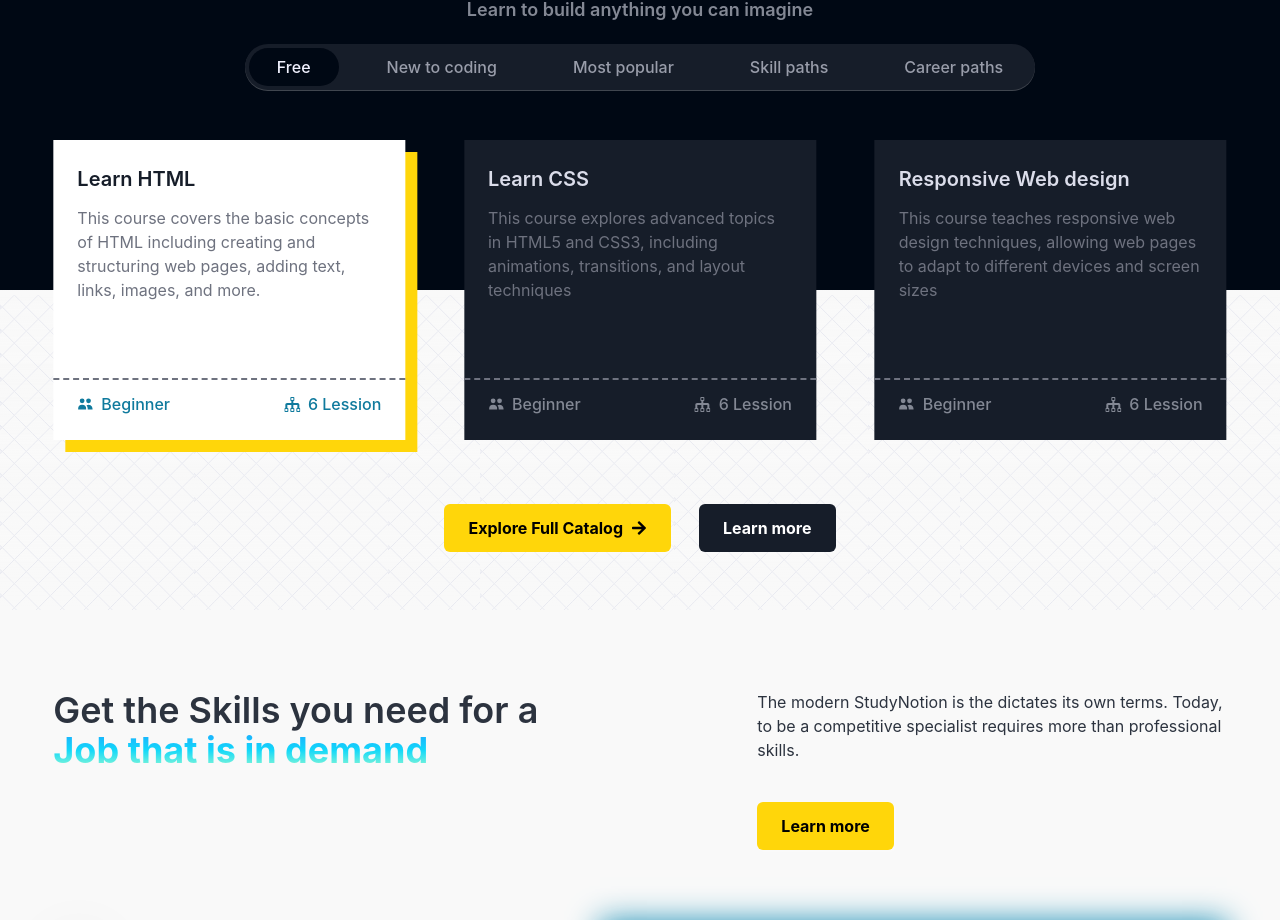
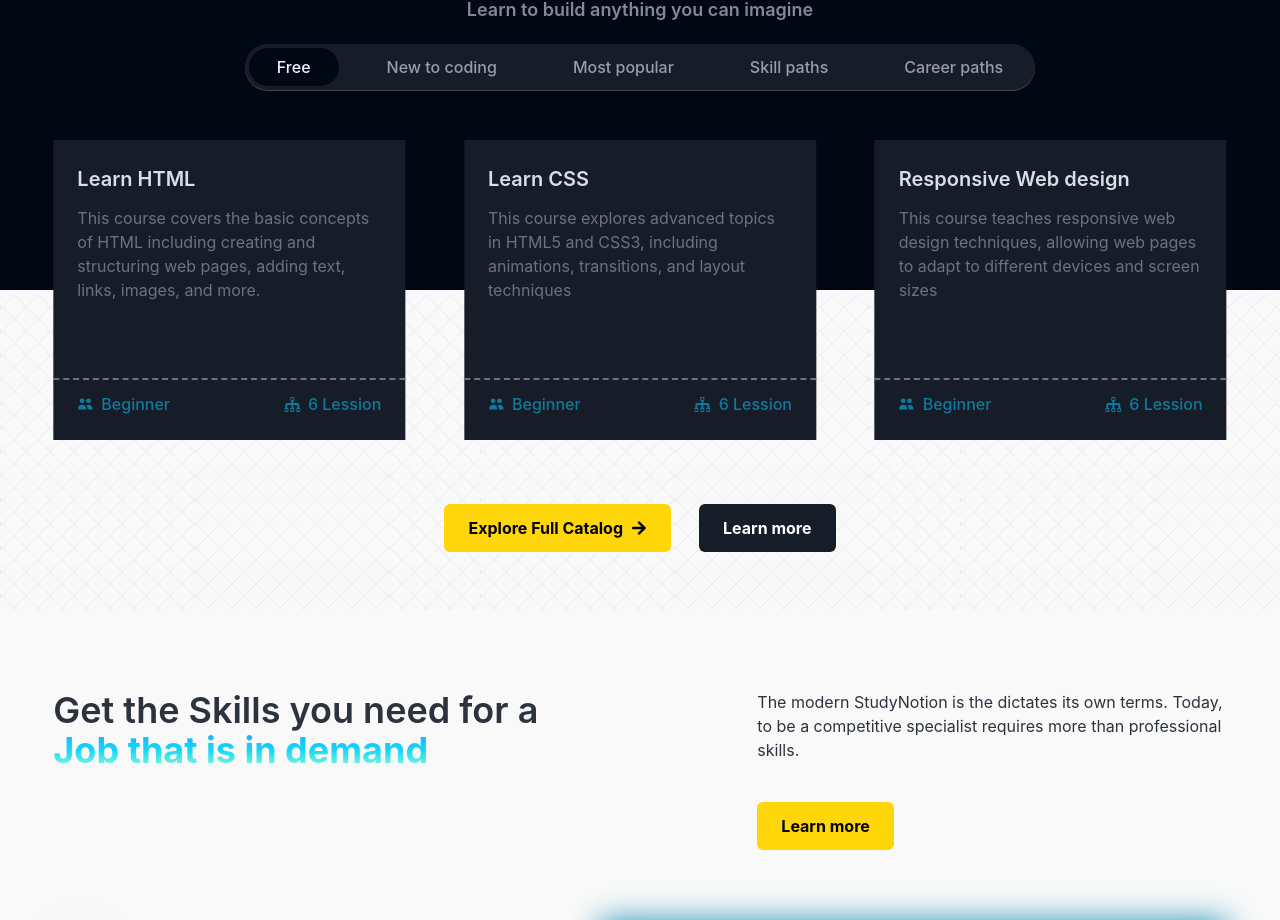
Before and after one commit to Yash-TheCODER/O-1-Academy-X, a React (Create React App) app: page / in a window 1280 px wide. Shown: the part 1756-2676 px from the top of the page. Built offline with nearby package versions, Linux system fonts and the light colour scheme; no server answers.

Commit message:
Added media query and transitions.

```diff
--- a/package.json
+++ b/package.json
@@ -5,6 +5,7 @@
   "dependencies": {
     "@ramonak/react-progress-bar": "^5.2.0",
     "@reduxjs/toolkit": "^2.2.6",
+    "aos": "^2.3.4",
     "axios": "^1.7.2",
     "chart.js": "^4.4.3",
     "concurrently": "^8.2.2",
--- a/src/components/core/Auth/ProfileDropDown.jsx
+++ b/src/components/core/Auth/ProfileDropDown.jsx
@@ -33,7 +33,8 @@ export default function ProfileDropdown() {
               Dashboard
             </div>
           </Link>
-          <div onClick = {() => {dispatch(logout(navigate));  setOpen(false); }}  className="flex w-full items-center gap-x-1 py-[10px] px-[12px] text-sm text-richblack-100 hover:bg-richblack-700 hover:text-richblack-25" >
+          <div onClick = {() => {dispatch(logout(navigate))
+              setOpen(false); }}  className="flex w-full items-center gap-x-1 py-[10px] px-[12px] text-sm text-richblack-100 hover:bg-richblack-700 hover:text-richblack-25" >
             <VscSignOut className="text-lg" />
             Logout
           </div>
--- a/src/components/core/HomePage/CourseCard.jsx
+++ b/src/components/core/HomePage/CourseCard.jsx
@@ -1,28 +1,75 @@
 import React from "react";
+
 // Importing React Icons
 import { HiUsers } from "react-icons/hi";
 import { ImTree } from "react-icons/im";
 
-
-const CourseCard = ({cardData, currentCard, setCurrentCard}) => {
+const CourseCard = ({cardData, setCurrentCard}) => {
   return (
-
-    <div className = {`w-[360px] lg:w-[30%] text-richblack-25 h-[300px] box-border cursor-pointer
-                   ${currentCard === cardData.heading ? "bg-white shadow-[12px_12px_0_0] shadow-yellow-50" : "bg-richblack-800"}  `}
-                    onClick = {() => setCurrentCard(cardData.heading)} >
-
-        <div className="border-b-[2px] border-richblack-400 border-dashed h-[80%] p-6 flex flex-col gap-3">
-          <div className = {` ${currentCard === cardData.heading && "text-richblack-800"} font-semibold text-[20px]`} > {cardData?.heading} </div>
-          <div className="text-richblack-400">{cardData.description}</div>
+    <div
+      className={`w-[360px] lg:w-[30%] bg-richblack-800 text-richblack-25 h-[300px] box-border cursor-pointer transform transition-transform duration-400 ease-in-out hover:scale-105 hover:bg-white hover:shadow-[12px_12px_0_0] hover:shadow-yellow-50 hover:text-richblack-800`}
+      onClick={() => setCurrentCard(cardData?.heading)}
+    >
+      <div className="border-b-[2px] border-richblack-400 border-dashed h-[80%] p-6 flex flex-col gap-3">
+        <div
+          className={`font-semibold text-[20px]`}
+        >
+          {cardData?.heading}
         </div>
 
-        <div className = {`flex justify-between ${currentCard === cardData.heading ? "text-blue-300" : "text-richblack-300" } px-6 py-3 font-medium`} >
-          <p className="flex items-center gap-2 text-[16px]">  <HiUsers /> {cardData.level} </p>           {/* Level :- Beginner*/}
-          <p className="flex items-center gap-2 text-[16px]"> <ImTree /> {cardData.lessionNumber} Lession </p>       {/* Flow Chart :- 6 Lession*/}
+        <div className="text-richblack-400">{cardData?.description}</div>
+      </div>
+
+      <div
+        className={`flex justify-between text-blue-300 hover:text-richblack-300 px-6 py-3 font-medium`}
+      >
+        {/* Level */}
+        <div className="flex items-center gap-2 text-[16px]">
+          <HiUsers />
+          <p>{cardData?.level}</p>
         </div>
 
+        {/* Flow Chart */}
+        <div className="flex items-center gap-2 text-[16px]">
+          <ImTree />
+          <p>{cardData?.lessionNumber} Lession</p>
+        </div>
+      </div>
     </div>
-
- )}
+  );
+};
 
 export default CourseCard;
+
+
+
+
+
+// import React from "react";
+// // Importing React Icons
+// import { HiUsers } from "react-icons/hi";
+// import { ImTree } from "react-icons/im";
+
+
+// const CourseCard = ({cardData, currentCard, setCurrentCard}) => {
+//   return (
+
+//     <div className = {`w-[360px] lg:w-[30%] text-richblack-25 h-[300px] box-border cursor-pointer
+//                    ${currentCard === cardData.heading ? "bg-white shadow-[12px_12px_0_0] shadow-yellow-50" : "bg-richblack-800"}  `}
+//                     onClick = {() => setCurrentCard(cardData.heading)} >
+
+//         <div className="border-b-[2px] border-richblack-400 border-dashed h-[80%] p-6 flex flex-col gap-3">
+//           <div className = {` ${currentCard === cardData.heading && "text-richblack-800"} font-semibold text-[20px]`} > {cardData?.heading} </div>
+//           <div className="text-richblack-400">{cardData.description}</div>
+//         </div>
+
+//         <div className = {`flex justify-between ${currentCard === cardData.heading ? "text-blue-300" : "text-richblack-300" } px-6 py-3 font-medium`} >
+//           <p className="flex items-center gap-2 text-[16px]">  <HiUsers /> {cardData.level} </p>           {/* Level :- Beginner*/}
+//           <p className="flex items-center gap-2 text-[16px]"> <ImTree /> {cardData.lessionNumber} Lession </p>       {/* Flow Chart :- 6 Lession*/}
+//         </div>
+
+//     </div>
+
+//  )}
+
+// export default CourseCard;
--- a/src/pages/About.jsx
+++ b/src/pages/About.jsx
@@ -1,5 +1,6 @@
-import React from "react"
-
+import React,{useEffect} from "react"
+import AOS from 'aos';
+import 'aos/dist/aos.css';
 import FoundingStory from "../assets/Images/FoundingStory.png"
 import BannerImage1 from "../assets/Images/aboutus1.webp"
 import BannerImage2 from "../assets/Images/aboutus2.webp"
@@ -17,6 +18,13 @@ import Footer from "../components/common/Footer"
 
 
 const About = () => {
+
+  useEffect(() => {
+    AOS.init({
+      duration: 1000,
+    });
+    AOS.refresh();
+  }, []);
   return (
 
     <div>
@@ -24,16 +32,16 @@ const About = () => {
       <section className="bg-richblack-700">
         <div className="relative mx-auto flex w-11/12 max-w-maxContent flex-col justify-between gap-10 text-center text-white">
 
-            <header className="mx-auto py-20 text-4xl font-semibold lg:w-[70%]">  Driving Innovation in Online Education for a  <HighlightText text={"Brighter Future"} />
-                <p className="mx-auto mt-3 text-center text-base font-medium text-richblack-300 lg:w-[85%]"> Studynotion is at the forefront of driving innovation in online education. We're passionate about creating a brighter future by offering cutting-edge courses, leveraging emerging technologies, and nurturing a vibrant learning community. </p>
+            <header data-aos="zoom-in" className="mx-auto py-20 text-4xl font-semibold lg:w-[70%]">  Driving Innovation in Online Education for a  <HighlightText text={"Brighter Future"} />
+                <p data-aos="zoom-in-down" className="mx-auto mt-3 text-center text-base font-medium text-richblack-300 lg:w-[85%]"> Studynotion is at the forefront of driving innovation in online education. We're passionate about creating a brighter future by offering cutting-edge courses, leveraging emerging technologies, and nurturing a vibrant learning community. </p>
             </header>
 
           <div className="sm:h-[70px] lg:h-[150px]"> </div>             {/* define gap between heading and image */}
 
           <div className="absolute bottom-0 left-[50%] grid w-[100%] translate-x-[-50%] translate-y-[30%] grid-cols-3 gap-3 lg:gap-5">
-            <img src={BannerImage1} alt="" />
-            <img src={BannerImage2} alt="" />
-            <img src={BannerImage3} alt="" />
+            <img  data-aos="flip-right" src={BannerImage1} alt="" />
+            <img  data-aos="flip-right" src={BannerImage2} alt="" />
+            <img  data-aos="flip-right" src={BannerImage3} alt="" />
           </div>
         </div>
       </section>
--- a/src/pages/Home.jsx
+++ b/src/pages/Home.jsx
@@ -1,4 +1,4 @@
-import React from 'react'
+import React, {useEffect} from 'react'
 import { FaArrowRight } from 'react-icons/fa'
 import { Link } from 'react-router-dom'
 import HighlightText from '../components/core/HomePage/HighlightText'
@@ -11,14 +11,24 @@ import ExploreMore from "../components/core/HomePage/ExploreMore"
 import ReviewSlider from "../components/common/ReviewSlider"
 import InstructorSection from "../components/core/HomePage/InstructorSection"
 import Footer from "../components/common/Footer"
+import AOS from 'aos';
+import 'aos/dist/aos.css';
+
 
 const Home = () => {
+    useEffect(() => {
+        AOS.init({
+          duration: 1000,
+        });
+        AOS.refresh();
+      }, []);
+
   return (
     <div>
         {/*Section 1*/}
         <div className='relative mx-auto flex flex-col w-11/12 max-w-maxContent items-center text-white justify-between gap-8'>
             <Link to={"/signup"}>
-                <div className = 'group mx-auto mt-16 w-fit rounded-full bg-richblack-800 p-1 font-bold text-richblack-200 drop-shadow-[0_1.5px_rgba(255,255,255,0.25)] transition-all duration-200 hover:scale-95 hover:drop-shadow-none'>
+                <div data-aos="zoom-in" className = 'group mx-auto mt-16 w-fit rounded-full bg-richblack-800 p-1 font-bold text-richblack-200 drop-shadow-[0_1.5px_rgba(255,255,255,0.25)] transition-all duration-200 hover:scale-95 hover:drop-shadow-none'>
                     <div className = "flex flex-row items-center gap-2 rounded-full px-10 py-[5px] transition-all duration-200 group-hover:bg-richblack-900">
                         <p>Become an Instructor</p>
                         <FaArrowRight />
@@ -26,12 +36,12 @@ const Home = () => {
                 </div>
             </Link>
 
-            <div className='text-center text-4xl font-semibold'>
+            <div data-aos="fade-right" className='text-center text-4xl font-semibold'>
                 Empower Your Future with
                 <HighlightText text={"Coding Skills"} />
             </div>
 
-            <div className="-mt-3 w-[90%] text-center text-lg font-bold text-richblack-300">
+            <div data-aos="fade-left" className="-mt-3 w-[90%] text-center text-lg font-bold text-richblack-300">
                 With our online coding courses, you can learn at your own pace, from anywhere in the world, and get access to a wealth of resources, including hands-on projects, quizzes, and personalized feedback from instructors.
             </div>
 
@@ -40,7 +50,7 @@ const Home = () => {
                 <CTAButton active={false} linkto={"/login"}>  Book a Demo </CTAButton>
             </div>
 
-            <div className="mx-3 my-7 shadow-[10px_-5px_50px_-5px] shadow-blue-200">
+            <div data-aos="flip-right" className="mx-3 my-7 shadow-[10px_-5px_50px_-5px] shadow-blue-200">
                 <video muted loop autoPlay className = "shadow-[20px_20px_rgba(255,255,255)]"> <source src = {Banner} type = "video/mp4"/> </video>
             </div>
 
```
Also changed, not shown: src/components/common/Navbar.jsx (+46 -12 lines), 1 other file (tests, documents, lock files or other folders).
